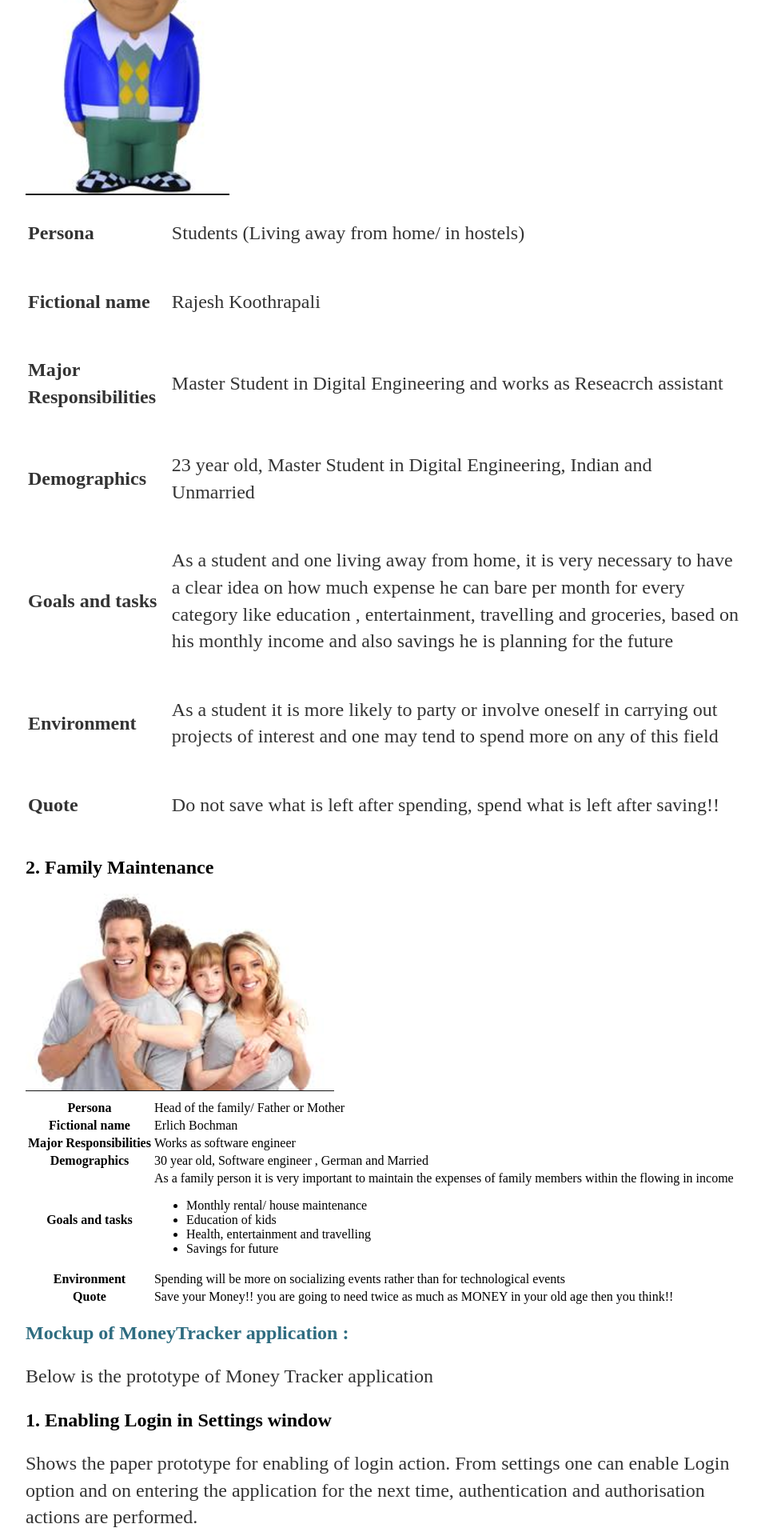
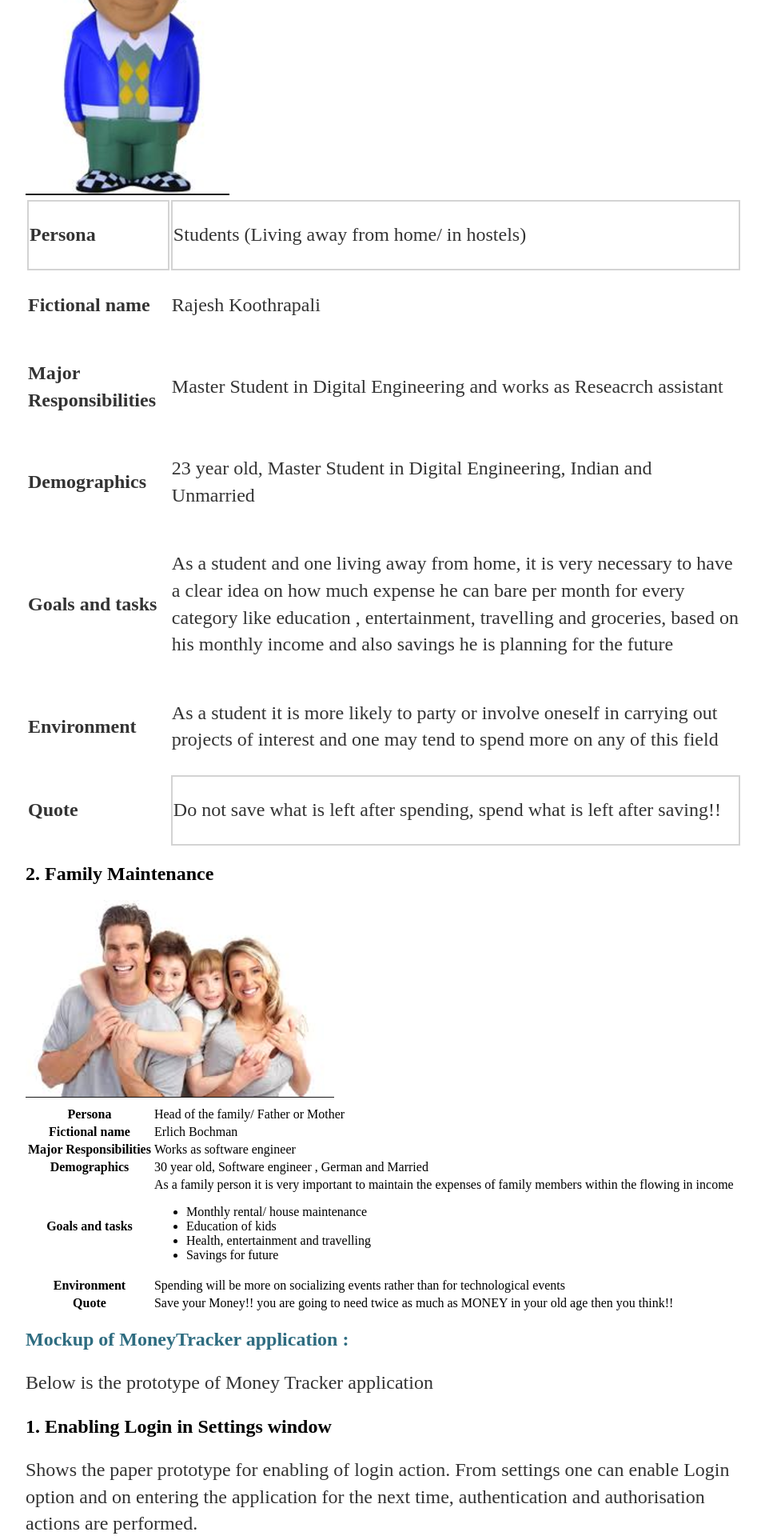
Before and after one commit to vinoth789/Money-tracker, a Jekyll site: the page built from docs/_posts/2017-06-04-ImplementationAndUIDesign.md, in a window 1280 px wide. Shown: the part 2419-4339 px from the top of the page at 80% size, without its empty margins (160-1117 px from the left). Built offline with Jekyll 4.4.1, drawn with Linux system fonts in a browser that asks for light colours; our own code applies the rules of GitHub Pages for plain Markdown files.

Commit message:
Create 2017-06-04-ImplementationAndUIDesign.md
test

```diff
--- a/docs/_posts/2017-06-04-ImplementationAndUIDesign.md
+++ b/docs/_posts/2017-06-04-ImplementationAndUIDesign.md
@@ -35,8 +35,8 @@
 <img style="align:center;" src="/isee2017-codecrunch/images/RajK.png" alt="Rajesh.png"/>
 <table>
 <tr>
-<th colspan="4" style="text-align:left;"><p>Persona</p></th>
-<td colspan="8"><p> Students (Living away from home/ in hostels)</p></td>
+<th colspan="4" style="text-align:left; border: solid 2px lightgrey;"><p>Persona</p></th>
+<td colspan="8" style="border: solid 2px lightgrey;"><p> Students (Living away from home/ in hostels)</p></td>
 </tr>
 
 <tr>
@@ -66,7 +66,7 @@
 
 <tr>
 <th colspan="4" style="text-align:left;"><p>Quote</p></th>
-<td colspan="8"><p>Do not save what is left after spending, spend what is left after saving!!</p></td>
+<td colspan="8" style="border: solid 2px lightgrey;"><p>Do not save what is left after spending, spend what is left after saving!!</p></td>
 </tr>
 </table>
 </div>
```
